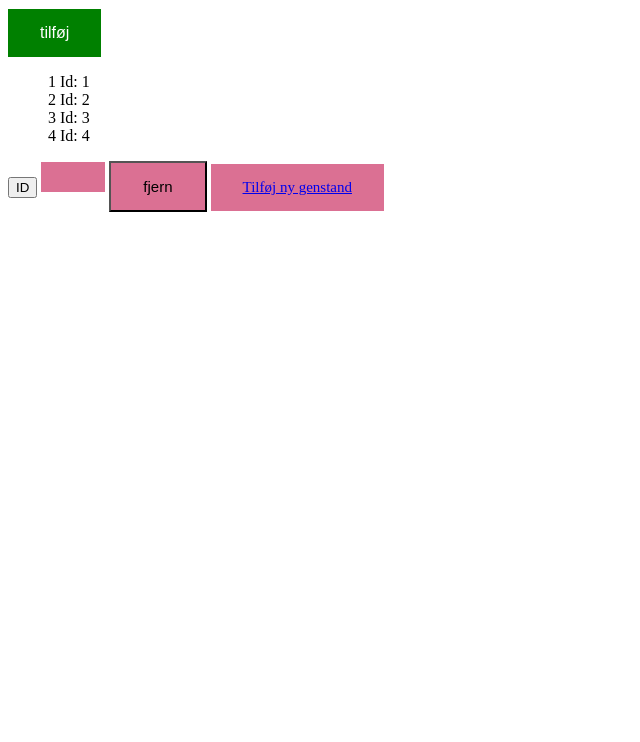
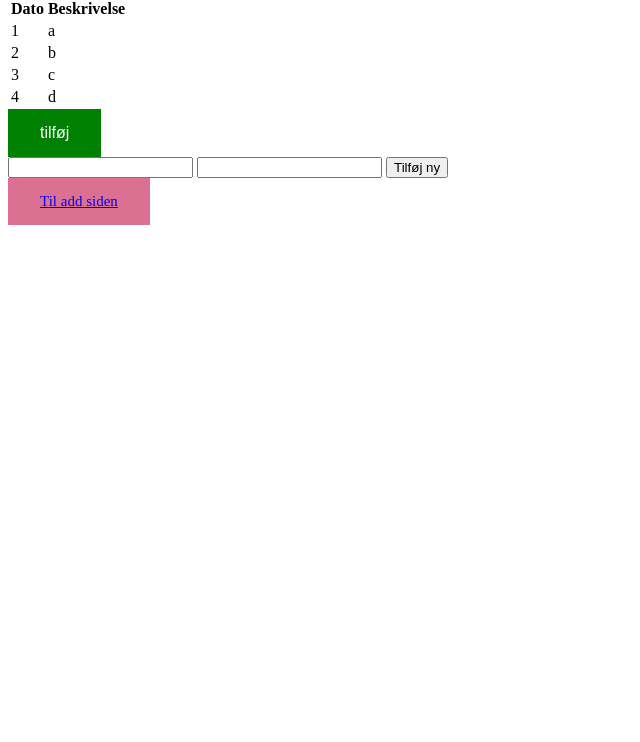
Before and after one commit to zenia2000/flytteMakker, a plain HTML site: page index.html in a window 1280 px wide. Shown: the part 58-800 px from the top of the page, without its empty margins (0-640 px from the left). Drawn offline with nearby package versions, Linux system fonts and the light colour scheme.

Commit message:
tried different methods to add new task. Both failed

```diff
--- a/index.html
+++ b/index.html
@@ -1,3 +1,6 @@
+<script src="https://ajax.googleapis.com/ajax/libs/
+jquery/3.7.1/jquery.min.js"></script>
+
 <!DOCTYPE html>
 <html lang="en">
 <head>
@@ -9,30 +12,38 @@
 
 <div>
     <h2>Flytte Makker</h2>
+</div>
+
+
+<!-- Viser arrayet i en tabel-->
+    <table class="">
+        <tr class="">
+            <th>Dato</th>
+            <th>Beskrivelse</th>
+        </tr>
+
+        <tbody id="myTable">
+
+
+        </tbody>
+    </table>
+
+
 
 
 <!-- Can give 2 classes at the same time class="longBtn greenBtn" -->
     <button class="greenBtn" type="button" onclick="alert('the button works')">tilføj</button>
 
+<!--Attempt at adding new data/tasks to the table -->
+<div>
+    <input type="text">
+    <input type="text">
+<button>Tilføj ny</button>
 </div>
-
-
-<!-- Viser arrayet genstande-->
-<!-- <p id="taskList"></p> -->
-
-<ul id="taskList"></ul>
-
-<button onclick="showId(idCount)">ID</button>
-
-<div class="cBtn" onclick="" >
-
-</div>
-
-<button class="cBtn" type="button" onclick=" removeFunc()">fjern</button>
 
 <!-- cBtn er CustomButton -->
 <div class="cBtn">
-    <a href="add.html" target="_self">Tilføj ny genstand</a>
+    <a href="add.html" target="_self">Til add siden</a>
 </div>
 
 
--- a/java.js
+++ b/java.js
@@ -1,9 +1,50 @@
 let text = "";
 let idCount = 0;
-const tasks = ["1","2","3","4"]; //creates an array called tasks
+
+const tasks =   [
+    {'dato' :'1','opg': 'a'},
+    {'dato' :'2','opg': 'b'},
+    {'dato': '3','opg': 'c'},
+    {'dato': '4','opg': 'd'}
+            ]; //creates an array called tasks - with objects.
+
+buildTable(tasks)
+
+//shows array in a table
+function buildTable(data){
+    let table = document.getElementById('myTable')
+    for (let c=0;c<data.length;c++){
+        let row = `<tr>
+            <td>${data[c].dato}</td>
+            <td>${data[c].opg}</td>
+        </tr>`
+
+        table.innerHTML += row
+
+    }
+}
+
+//Different attempt at adding new stuff
+function addNew(){
+ let byId1    = document.getElementById('dateInput');
+ let byId2    = document.getElementById('textInput');
+tasks.push(byId1,byId2);
+}
+
+
+//attempt at adding new tasks to table
+let btnAdd = document.querySelector('button');
+let dateInput = document.querySelector('input');
+let textInput = document.querySelector('input');
+
+btnAdd.addEventListener('click', function () {
+    tasks.push(dateInput.value , textInput.value);
+    buildTable(tasks);
+});
 
 
 
+/*
 //loops the array, each item on a new line. Gives each item an id.
 for (let x=0; x<tasks.length;x++){
 
@@ -26,3 +67,4 @@ function showId(x){
         return idCount;
     }
 }
+*/
```
Also changed, not shown: add.html (+7 -4 lines).
